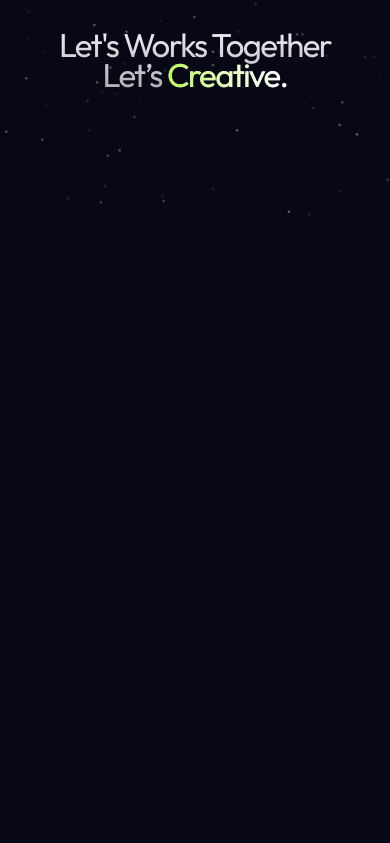
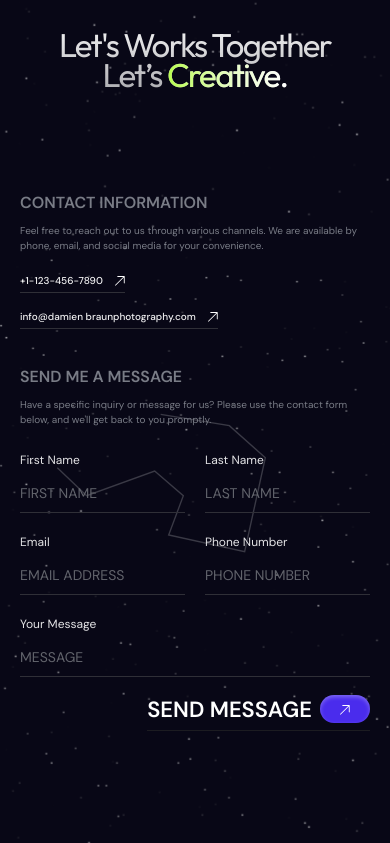
Before and after one commit to ajmal-j/uievr, a React (Vite) app: page / in a window 390 px wide. Shown: the part 9061-9904 px from the top of the page. Before the commit the page ends 9280 px from the top, so only its background shows below. Built offline with nearby package versions, Linux system fonts and the light colour scheme.

Commit message:
feat : complete contact section responsiveness.

```diff
--- a/index.html
+++ b/index.html
@@ -3,7 +3,10 @@
   <head>
     <meta charset="UTF-8" />
     <link rel="icon" type="image/svg+xml" href="/vite.svg" />
-    <meta name="viewport" content="width=device-width, initial-scale=1.0" />
+    <meta
+      name="viewport"
+      content="width=device-width, initial-scale=1.0, maximum-scale=1"
+    />
     <meta name="theme-color" content="#080716" />
     <title>Uievr</title>
     <link rel="preconnect" href="https://fonts.googleapis.com" />
--- a/src/components/pages/home/contact.tsx
+++ b/src/components/pages/home/contact.tsx
@@ -68,31 +68,31 @@ export default function Contact() {
   }
 
   return (
-    <div className='centered-wrapper flex flex-col gap-16 font-dmSans'>
-      <div className='flex gap-20 items-start justify-stretch'>
-        <div className='flex-1 text-[#797C86]'>
-          <div className='flex flex-col gap-7'>
-            <h3 className='font-semibold uppercase text-[41px] leading-none'>
+    <div className='centered-wrapper flex flex-col xl:gap-16 lg:gap-15 md:gap-14 sm:gap-12 gap-10 font-dmSans'>
+      <div className='flex lg:flex-row flex-col xl:gap-20 lg:gap-14 md:gap-10 sm:gap-7 gap-5 items-start justify-stretch'>
+        <div className='lg:flex-1 md:flex-[1.4] lg:min-w-[400px] text-[#797C86]'>
+          <div className='flex flex-col xl:gap-7 lg:gap-6 md:gap-5 sm:gap-4 gap-3'>
+            <h3 className='font-semibold uppercase 2xl:text-[40px] xl:text-[35px] lg:text-[30px] md:text-[25px] sm:text-[20px] text-[16px] leading-none'>
               Contact Information
             </h3>
-            <p className='text-[19.5px]'>
+            <p className='xl:text-[19.5px] lg:text-[16px] md:text-[14px] sm:text-[12px] text-[10px] lg:max-w-none max-w-[450px]'>
               Feel free to reach out to us through various channels. We are
               available by phone, email, and social media for your convenience.
             </p>
           </div>
         </div>
-        <div className='flex-[2] flex items-center justify-start gap-12'>
+        <div className='lg:flex-[2] flex sm:flex-row flex-col sm:items-center items-start justify-start 2xl:gap-12 xl:gap-10 lg:gap-8 md:gap-6 sm:gap-5 gap-4'>
           <a
             href='tel:+1-123-456-7890'
             target='_blank'
             className='inline-flex items-center gap-3 border-b border-b-[#2F2F37] pb-1'
           >
-            <span className='text-[#F2F2F3] text-[19.5px] font-medium'>
+            <span className='text-[#F2F2F3] xl:text-[19.5px] lg:text-[16px] md:text-[14px] sm:text-[12px] text-[10px] font-medium'>
               +1-123-456-7890
             </span>
             <img
               src='/pages/home/icons/arrow-top-right.svg'
-              className='w-[20px] object-contain mt-1'
+              className='xl:w-[20px] lg:w-[16px] md:w-[14px] sm:w-[12px] w-[10px] object-contain md:mt-1 mt-0.5'
               alt='Arrow top right'
             />
           </a>
@@ -101,42 +101,44 @@ export default function Contact() {
             target='_blank'
             className='inline-flex items-center gap-3 border-b border-b-[#2F2F37] pb-1'
           >
-            <span className='text-[#F2F2F3] text-[19.5px] font-medium'>
+            <span className='text-[#F2F2F3] xl:text-[19.5px] lg:text-[16px] md:text-[14px] sm:text-[12px] text-[10px] font-medium'>
               info@damien braunphotography.com
             </span>
             <img
               src='/pages/home/icons/arrow-top-right.svg'
-              className='w-[20px] object-contain mt-1'
+              className='xl:w-[20px] lg:w-[16px] md:w-[14px] sm:w-[12px] w-[10px] object-contain md:mt-1 mt-0.5'
               alt='Arrow top right'
             />
           </a>
         </div>
       </div>
 
-      <div className='flex gap-20 items-start justify-stretch'>
-        <div className='flex-1 text-[#797C86]'>
-          <div className='flex flex-col gap-7'>
-            <h3 className='font-semibold uppercase text-[41px] leading-none'>
+      <div className='flex md:flex-row flex-col xl:gap-20 lg:gap-14 md:gap-10 sm:gap-7 gap-5 items-start justify-stretch'>
+        <div className='lg:flex-1 md:flex-[1.4] lg:min-w-[400px] text-[#797C86]'>
+          <div className='flex flex-col xl:gap-7 lg:gap-6 md:gap-5 sm:gap-4 gap-3'>
+            <h3 className='font-semibold uppercase 2xl:text-[40px] xl:text-[35px] lg:text-[30px] md:text-[25px] sm:text-[20px] text-[16px] leading-none'>
               Send Me a Message
             </h3>
-            <p className='text-[19.5px]'>
+            <p className='xl:text-[19.5px] lg:text-[16px] md:text-[14px] sm:text-[12px] lg:max-w-none text-[10px] m45-w-['>
               Have a specific inquiry or message for us? Please use the contact
               form below, and we'll get back to you promptly.
             </p>
           </div>
         </div>
-        <div className='flex-[2]'>
+        <div className='md:flex-[2]'>
           <Form {...form}>
             <form
               onSubmit={form.handleSubmit(onSubmit)}
-              className='grid grid-cols-2 gap-x-16 gap-y-12'
+              className='grid grid-cols-2 xl:gap-x-16 lg:gap-x-14 md:gap-x-10 sm:gap-x-7 gap-x-5 xl:gap-y-12 lg:gap-y-10 md:gap-y-8 sm:gap-y-6 gap-y-4'
             >
               <FormField
                 control={form.control}
                 name='firstName'
                 render={({ field }) => (
                   <FormItem>
-                    <FormLabel>First Name</FormLabel>
+                    <FormLabel className='xl:text-[20px] lg:text-[18px] md:text-[16px] sm:text-[14px] text-[12px]'>
+                      First Name
+                    </FormLabel>
                     <FormControl>
                       <Input placeholder='First Name' {...field} />
                     </FormControl>
@@ -150,7 +152,9 @@ export default function Contact() {
                 name='lastName'
                 render={({ field }) => (
                   <FormItem>
-                    <FormLabel>Last Name</FormLabel>
+                    <FormLabel className='xl:text-[20px] lg:text-[18px] md:text-[16px] sm:text-[14px] text-[12px]'>
+                      Last Name
+                    </FormLabel>
                     <FormControl>
                       <Input placeholder='Last Name' {...field} />
                     </FormControl>
@@ -164,7 +168,9 @@ export default function Contact() {
                 name='email'
                 render={({ field }) => (
                   <FormItem>
-                    <FormLabel>Email</FormLabel>
+                    <FormLabel className='xl:text-[20px] lg:text-[18px] md:text-[16px] sm:text-[14px] text-[12px]'>
+                      Email
+                    </FormLabel>
                     <FormControl>
                       <Input placeholder='Email Address' {...field} />
                     </FormControl>
@@ -178,7 +184,9 @@ export default function Contact() {
                 name='phone'
                 render={({ field }) => (
                   <FormItem>
-                    <FormLabel>Phone Number</FormLabel>
+                    <FormLabel className='xl:text-[20px] lg:text-[18px] md:text-[16px] sm:text-[14px] text-[12px]'>
+                      Phone Number
+                    </FormLabel>
                     <FormControl>
                       <Input placeholder='Phone Number' {...field} />
                     </FormControl>
@@ -192,7 +200,9 @@ export default function Contact() {
                 name='message'
                 render={({ field }) => (
                   <FormItem className='col-span-2'>
-                    <FormLabel>Your Message</FormLabel>
+                    <FormLabel className='xl:text-[20px] lg:text-[18px] md:text-[16px] sm:text-[14px] text-[12px]'>
+                      Your Message
+                    </FormLabel>
                     <FormControl>
                       <Input placeholder='Message' {...field} />
                     </FormControl>
@@ -201,20 +211,20 @@ export default function Contact() {
                 )}
               />
 
-              <div></div>
-
-              <button className='flex items-center gap-1 border-b border-b-[#1C1C21]'>
-                <span className='text-[46px] font-semibold text-white uppercase text-nowrap'>
+              <div className='col-span-2 flex items-center justify-end'>
+                <button className='flex items-center sm:gap-2 gap-2 border-b border-b-[#1C1C21] pb-1'>
+                  <span className='xl:text-[46px] lg:text-[40px] md:text-[34px] sm:text-[28px] text-[22px] font-semibold text-white uppercase text-nowrap'>
                     send message
                   </span>
-                <span className='bg-[#4A2CED] px-9 py-4 rounded-full shadow-inner shadow-white/30 w-full grid place-content-center'>
+                  <span className='bg-[#4A2CED] xl:px-9 lg:px-8 md:px-7 sm:px-6 px-5 md:py-4 sm:py-3 py-2 rounded-full shadow-inner shadow-white/30 w-full grid place-content-center'>
                     <img
                       src='/pages/home/icons/arrow-top-right.svg'
-                    className='w-[20px] object-contain mt-[2px]'
+                      className='xl:w-[20px] lg:w-[16px] md:w-[14px] sm:w-[12px] w-[10px] object-contain mt-[2px]'
                       alt='Arrow top right'
                     />
                   </span>
                 </button>
+              </div>
             </form>
           </Form>
         </div>
--- a/src/components/ui/home-contact-form.tsx
+++ b/src/components/ui/home-contact-form.tsx
@@ -1,6 +1,6 @@
-import * as React from "react"
-import * as LabelPrimitive from "@radix-ui/react-label"
-import { Slot } from "@radix-ui/react-slot"
+import * as React from "react";
+import * as LabelPrimitive from "@radix-ui/react-label";
+import { Slot } from "@radix-ui/react-slot";
 import {
   Controller,
   ControllerProps,
@@ -8,23 +8,23 @@ import {
   FieldValues,
   FormProvider,
   useFormContext,
-} from "react-hook-form"
+} from "react-hook-form";
 
-import { cn } from "@/lib/utils"
-import { Label } from "@/components/ui/home-contact-label"
+import { cn } from "@/lib/utils";
+import { Label } from "@/components/ui/home-contact-label";
 
-const Form = FormProvider
+const Form = FormProvider;
 
 type FormFieldContextValue<
   TFieldValues extends FieldValues = FieldValues,
   TName extends FieldPath<TFieldValues> = FieldPath<TFieldValues>
 > = {
-  name: TName
-}
+  name: TName;
+};
 
 const FormFieldContext = React.createContext<FormFieldContextValue>(
   {} as FormFieldContextValue
-)
+);
 
 const FormField = <
   TFieldValues extends FieldValues = FieldValues,
@@ -36,21 +36,21 @@ const FormField = <
     <FormFieldContext.Provider value={{ name: props.name }}>
       <Controller {...props} />
     </FormFieldContext.Provider>
-  )
-}
+  );
+};
 
 const useFormField = () => {
-  const fieldContext = React.useContext(FormFieldContext)
-  const itemContext = React.useContext(FormItemContext)
-  const { getFieldState, formState } = useFormContext()
+  const fieldContext = React.useContext(FormFieldContext);
+  const itemContext = React.useContext(FormItemContext);
+  const { getFieldState, formState } = useFormContext();
 
-  const fieldState = getFieldState(fieldContext.name, formState)
+  const fieldState = getFieldState(fieldContext.name, formState);
 
   if (!fieldContext) {
-    throw new Error("useFormField should be used within <FormField>")
+    throw new Error("useFormField should be used within <FormField>");
   }
 
-  const { id } = itemContext
+  const { id } = itemContext;
 
   return {
     id,
@@ -59,36 +59,40 @@ const useFormField = () => {
     formDescriptionId: `${id}-form-item-description`,
     formMessageId: `${id}-form-item-message`,
     ...fieldState,
-  }
-}
+  };
+};
 
 type FormItemContextValue = {
-  id: string
-}
+  id: string;
+};
 
 const FormItemContext = React.createContext<FormItemContextValue>(
   {} as FormItemContextValue
-)
+);
 
 const FormItem = React.forwardRef<
   HTMLDivElement,
   React.HTMLAttributes<HTMLDivElement>
 >(({ className, ...props }, ref) => {
-  const id = React.useId()
+  const id = React.useId();
 
   return (
     <FormItemContext.Provider value={{ id }}>
-      <div ref={ref} className={cn("space-y-2", className)} {...props} />
+      <div
+        ref={ref}
+        className={cn("md:space-y-2 space-y-1", className)}
+        {...props}
+      />
     </FormItemContext.Provider>
-  )
-})
-FormItem.displayName = "FormItem"
+  );
+});
+FormItem.displayName = "FormItem";
 
 const FormLabel = React.forwardRef<
   React.ElementRef<typeof LabelPrimitive.Root>,
   React.ComponentPropsWithoutRef<typeof LabelPrimitive.Root>
 >(({ className, ...props }, ref) => {
-  const { error, formItemId } = useFormField()
+  const { error, formItemId } = useFormField();
 
   return (
     <Label
@@ -97,15 +101,16 @@ const FormLabel = React.forwardRef<
       htmlFor={formItemId}
       {...props}
     />
-  )
-})
-FormLabel.displayName = "FormLabel"
+  );
+});
+FormLabel.displayName = "FormLabel";
 
 const FormControl = React.forwardRef<
   React.ElementRef<typeof Slot>,
   React.ComponentPropsWithoutRef<typeof Slot>
 >(({ ...props }, ref) => {
-  const { error, formItemId, formDescriptionId, formMessageId } = useFormField()
+  const { error, formItemId, formDescriptionId, formMessageId } =
+    useFormField();
 
   return (
     <Slot
@@ -119,15 +124,15 @@ const FormControl = React.forwardRef<
       aria-invalid={!!error}
       {...props}
     />
-  )
-})
-FormControl.displayName = "FormControl"
+  );
+});
+FormControl.displayName = "FormControl";
 
 const FormDescription = React.forwardRef<
   HTMLParagraphElement,
   React.HTMLAttributes<HTMLParagraphElement>
 >(({ className, ...props }, ref) => {
-  const { formDescriptionId } = useFormField()
+  const { formDescriptionId } = useFormField();
 
   return (
     <p
@@ -136,19 +141,19 @@ const FormDescription = React.forwardRef<
       className={cn("text-[0.8rem] text-muted-foreground", className)}
       {...props}
     />
-  )
-})
-FormDescription.displayName = "FormDescription"
+  );
+});
+FormDescription.displayName = "FormDescription";
 
 const FormMessage = React.forwardRef<
   HTMLParagraphElement,
   React.HTMLAttributes<HTMLParagraphElement>
 >(({ className, children, ...props }, ref) => {
-  const { error, formMessageId } = useFormField()
-  const body = error ? String(error?.message) : children
+  const { error, formMessageId } = useFormField();
+  const body = error ? String(error?.message) : children;
 
   if (!body) {
-    return null
+    return null;
   }
 
   return (
@@ -160,9 +165,9 @@ const FormMessage = React.forwardRef<
     >
       {body}
     </p>
-  )
-})
-FormMessage.displayName = "FormMessage"
+  );
+});
+FormMessage.displayName = "FormMessage";
 
 export {
   useFormField,
@@ -173,4 +178,4 @@ export {
   FormDescription,
   FormMessage,
   FormField,
-}
+};
--- a/src/components/ui/home-contact-input.tsx
+++ b/src/components/ui/home-contact-input.tsx
@@ -8,7 +8,7 @@ const Input = React.forwardRef<HTMLInputElement, React.ComponentProps<"input">>(
       <input
         type={type}
         className={cn(
-          "inline-flex h-12 w-full bg-transparent py-2 border-b border-b-[#2F2F37] text-[22px] transition-colors file:border-0 file:bg-transparent file:text-sm file:font-medium file:text-foreground placeholder:text-[#62646C] focus-visible:outline-none focus-visible:ring-0 disabled:cursor-not-allowed disabled:opacity-50 placeholder:text-[22px] placeholder:uppercase text-white",
+          "inline-flex md:h-12 w-full bg-transparent py-2 border-b border-b-[#2F2F37] xl:text-[22px] lg:text-[20px] md:text-[18px] sm:text-[16px] text-[14px] transition-colors file:border-0 file:bg-transparent file:text-sm file:font-medium file:text-foreground placeholder:text-[#62646C] focus-visible:outline-none focus-visible:ring-0 disabled:cursor-not-allowed disabled:opacity-50 placeholder:xl:text-[22px] placeholder:lg:text-[20px] placeholder:md:text-[18px] placeholder:sm:text-[16px] placeholder:text-[14px] placeholder:uppercase text-white",
           className
         )}
         ref={ref}
--- a/src/pages/home.tsx
+++ b/src/pages/home.tsx
@@ -25,7 +25,7 @@ export default function Home() {
       <OurTeam />
       <ClientTestimonials />
       <LetsWorkGradientText />
-      {/* <Contact /> */}
+      <Contact />
       {/* <InfiniteHorizontalMovingCards /> */}
       {/* <Footer /> */}
     </div>
```
Lines whose indentation alone changed are shown as unchanged.
